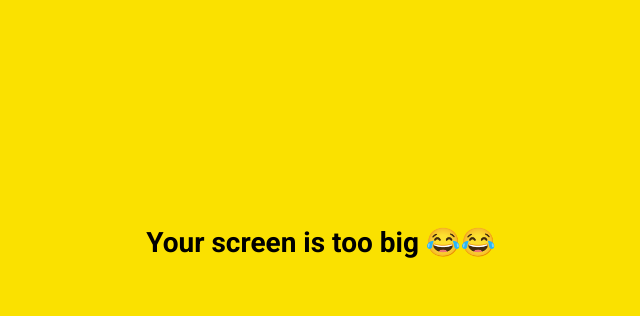
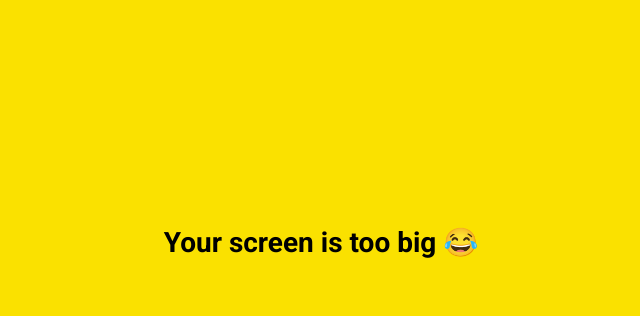
Before and after one commit to gaetaegoo/kokoa-clone-2022, a plain HTML site: page index.html in a window 1280 px wide. Shown: the part 157-473 px from the top of the page, without its empty margins (319-959 px from the left). Drawn offline with Linux system fonts and the light colour scheme.

Commit message:
Finish code HTML & CSS

```diff
--- a/css/components/status-bar.css
+++ b/css/components/status-bar.css
@@ -36,6 +36,7 @@
 .status-bar__column:last-child :nth-child(2) {
     margin-right: 2px;
 }
+
 /* 위와 같은 방법으로는 class를 따라 검색하는 방법이 있음*/
 /* .status-bar__column .fa-battery-full {
     margin-right: 2px;
--- a/index.html
+++ b/index.html
@@ -1,22 +1,23 @@
-<!-- 대부분의 웹서버가 디폴트로 index.html을 찾아보도록 설정되어 있음 -->
+<!-- 대부분의 웹서버가 디폴트로 'index.html'을 찾도록 설정 -->
+<!-- '! + tap'을 누르면 자동으로 기본 골격 완성 -->
 <!DOCTYPE html>
 <html lang="en">
     <head>
-        <!-- link:css 단축키 활용 -->
+        <!-- 'link:css' 단축키 활용 -->
         <link rel="stylesheet" href="css/styles.css">
         <meta charset="UTF-8" />
         <meta http-equiv="X-UA-Compatible" content="IE=edge" />
         <meta name="viewport" content="width=device-width, initial-scale=1.0" />
         <title>Welcome to Kokoa Clone</title>
     </head>
-    <!-- BEM(Block Element Modifier) CSS -->
+    <!-- 'BEM(Block Element Modifier) CSS' 스타일 추천-->
     <!-- id를 쓰지 말고, class로 통일 추천 -->
-    <!-- reset CSS를 꼭 활용하자(브라우저 맘대로 못 하게) -->
+    <!-- 'reset CSS'를 꼭 활용하자(브라우저 맘대로 못 하게) -->
     <body>
         <div class="status-bar">
             <div class="status-bar__column">
                 <span>No Service</span>
-                <!-- 저아래 script에서 가져온 icon -->
+                <!-- 저 아래 script에서 가져온 icon -->
                 <i class="fa-solid fa-wifi fa-xs"></i>
                 </svg>
             </div>
@@ -49,7 +50,7 @@
         </form>
 
         <div id="no-mobile">
-            <span>Your screen is too big 😂😂</span>
+            <span>Your screen is too big 😂</span>
         </div>
 
         <!-- script는 항상 마지막에 있어야 함, body태그를 닫기 직전 -->
```
Also changed, not shown: find.html (+0 -1 lines), friends.html (+2 -11 lines), more.html (+0 -2 lines), settings.html (+0 -1 lines), images/html&css.png (added), images/newbalance.jpg (deleted), 1 other file.
